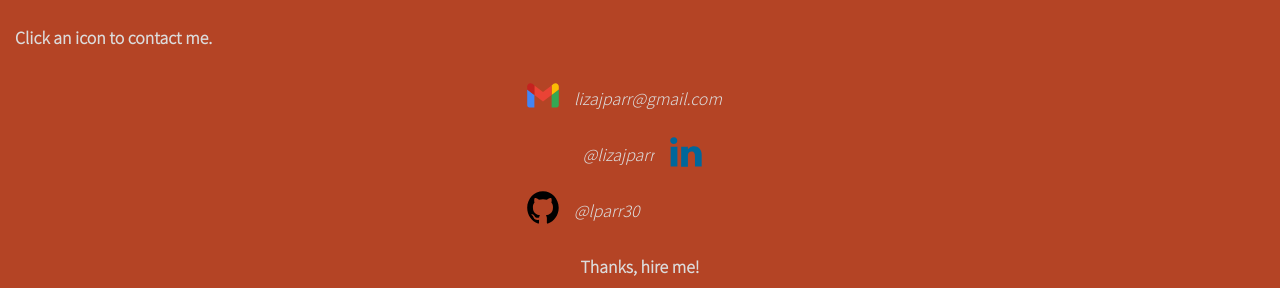
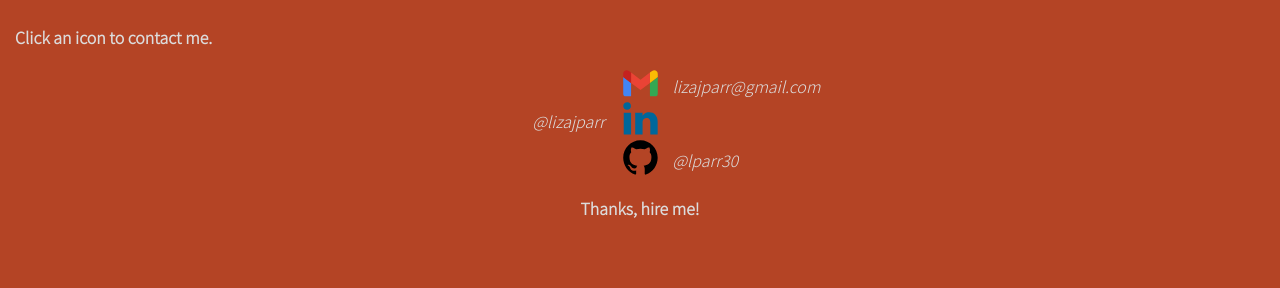
Before and after one commit to lparr30/portfolio, a React (Create React App) app: page / in a window 1280 px wide. Shown: the part 3170-3458 px from the top of the page. After the commit the page ends 3416 px from the top, so only its background shows below. Built offline with nearby package versions, Linux system fonts and the light colour scheme.

Commit message:
centered contact icons

```diff
--- a/src/App.css
+++ b/src/App.css
@@ -157,6 +157,49 @@ p.buttons:hover {
 }
 
 .icon {
+  width: 35px;
+  /* position: absolute; */
+  /* margin-right: 15px; */
+  /* margin-left: 49vw; */
+}
+
+.iconAlt {
+  width: 35px;
+  /* position: absolute; */
+  /* margin-left: 15px; */
+}
+
+#iconStyles {
+  display: flex;
+  flex-direction: column;
+  align-items: center;
+}
+
+.iconRow {
+  display: flex;
+  align-items: center;
+  /* justify-content: center; */
+}
+
+.iconRowAlt {
+  display: flex;
+  align-items: center;
+  /* justify-content: center; */
+}
+
+.contactStyle {
+  position: absolute;
+  margin-left: 50px;
+  font-style: italic;
+}
+
+.contactStyleAlt {
+  position: absolute;
+  margin-left: -90px;
+  font-style: italic;
+}
+
+/* .icon {
   width: 2em;
   margin-right: 15px;
 }
@@ -181,7 +224,7 @@ p.buttons:hover {
 
 .contactStyle {
   font-style: italic;
-}
+} */
 
 #footer {
   padding-bottom: 10px;
--- a/src/components/Contact.jsx
+++ b/src/components/Contact.jsx
@@ -13,7 +13,7 @@ function Contact() {return(
             </div>
             <div className='iconRowAlt'>
                 <a href="https://www.linkedin.com/in/lizajparr/" target='_blank'><img className='iconAlt' src={linkedin} alt="linkedin icon" /></a>
-                <p className='contactStyle'>@lizajparr</p>
+                <p className='contactStyleAlt'>@lizajparr</p>
             </div>
             <div className='iconRow'>
                 <a href="https://github.com/lparr30" target='_blank'><img className='icon' src={github} alt="github icon" /></a>
```
